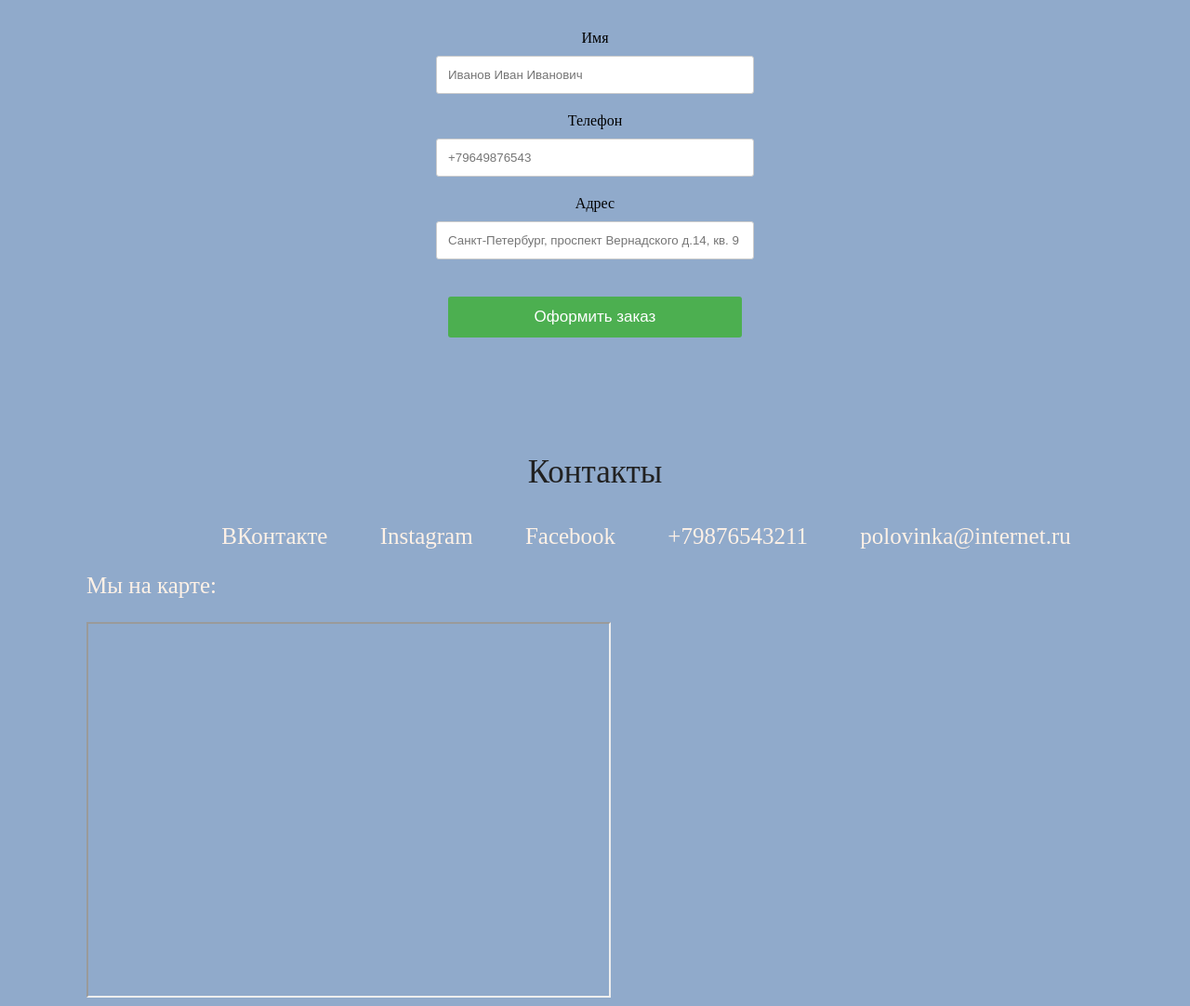
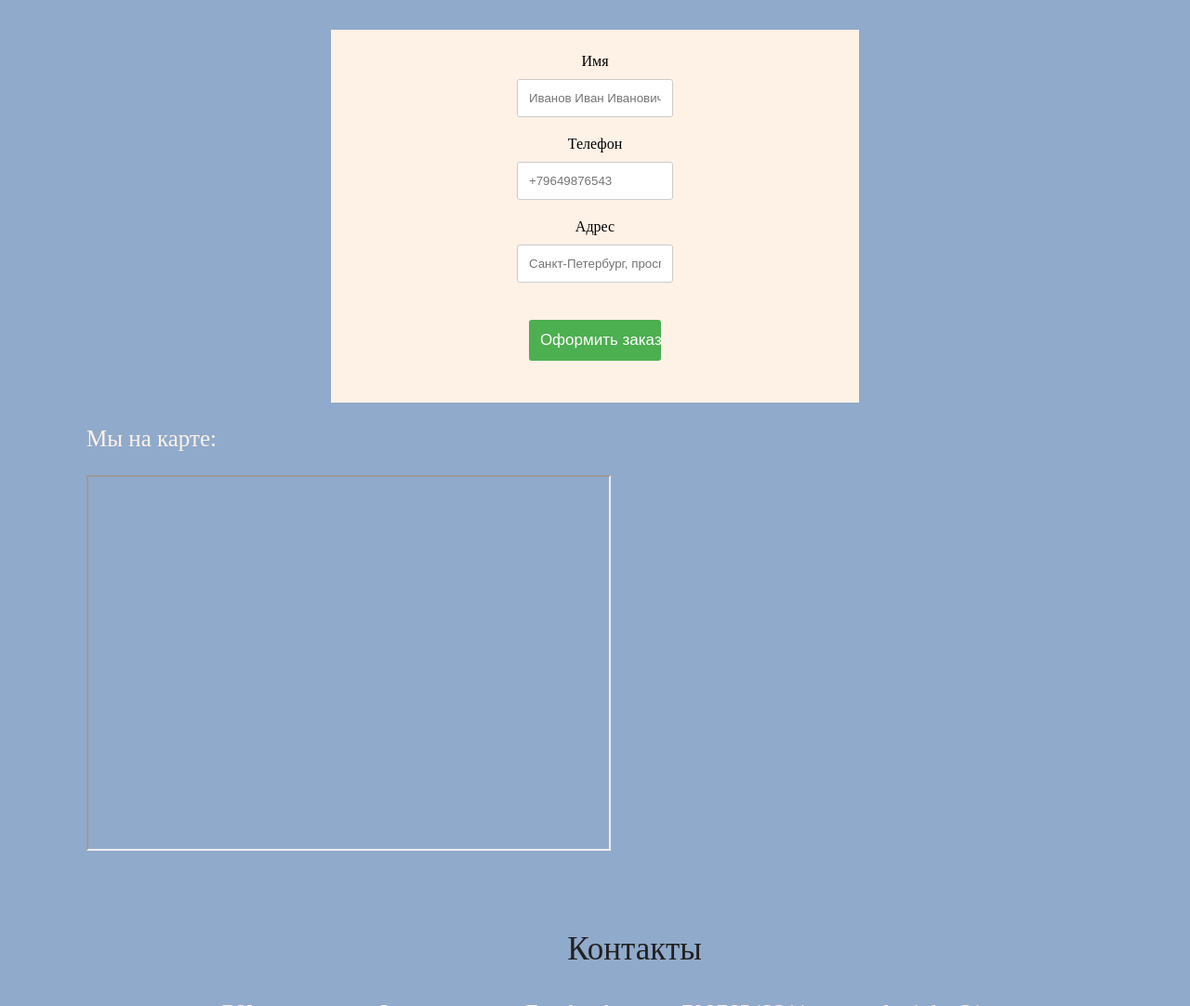
Before and after one commit to imsureyoudontneedit/landing-page, a plain HTML site: page index.html in a window 1280 px wide. Shown: the part 2285-3367 px from the top of the page at 93% size. Drawn offline with Linux system fonts and the light colour scheme; a web font is replaced by a local one.

Commit message:
Update 1.0
A few changes in css file

```diff
--- a/index.html
+++ b/index.html
@@ -100,20 +100,21 @@
 
 	<div class="offerform">
 			<form>
-            	<label for="fname"><i></i>Имя</label>
+            	<label for="fname">Имя</label>
             	<input type="text" id="fname" name="firstname" placeholder="Иванов Иван Иванович">
-            	<label for="telephone"><i></i> Телефон</label>
+            	<label for="telephone">Телефон</label>
            	    <input type="text" id="telephone" name="telephone" placeholder="+79649876543">
            	    <br>
-           	    <label for="telephone"><i></i>Адрес</label>
+           	    <label for="telephone">Адрес</label>
            	    <input type="text" id="telephone" name="telephone" placeholder="Санкт-Петербург, проспект Вернадского д.14, кв. 9">
            	    <br>
            	    <input type="submit" value="Оформить заказ" class="btn">
 			</form>
 	</div>
-
+	<footer class="contact">
+	<p>Мы на карте:</p>
+		<div style="position:relative;overflow:hidden;"<a href="https://yandex.ru/maps/2/saint-petersburg/category/college/184106236/?utm_medium=mapframe&utm_source=maps" style="color:#eee;font-size:12px;position:absolute;top:14px;"></a><a href="https://yandex.ru/maps/2/saint-petersburg/category/further_education/184106162/?utm_medium=mapframe&utm_source=maps" style="color:#eee;font-size:12px;position:absolute;top:28px;"></a><iframe src="https://yandex.ru/map-widget/v1/-/CCUqj2bppC" width="560" height="400" frameborder="1" allowfullscreen="true" style="position:relative;"></iframe></div>
 	<p class="header">Контакты</p>
-	<footer class="contact">
 		<menu type="none">
 				<li>ВКонтакте</li>
 				<li>Instagram</li>
@@ -122,8 +123,6 @@
 				<li>polovinka@internet.ru</li>
 		</menu>
 		<a name="contacts"></a>
-		<p>Мы на карте:</p>
-		<div style="position:relative;overflow:hidden;"<a href="https://yandex.ru/maps/2/saint-petersburg/category/college/184106236/?utm_medium=mapframe&utm_source=maps" style="color:#eee;font-size:12px;position:absolute;top:14px;"></a><a href="https://yandex.ru/maps/2/saint-petersburg/category/further_education/184106162/?utm_medium=mapframe&utm_source=maps" style="color:#eee;font-size:12px;position:absolute;top:28px;"></a><iframe src="https://yandex.ru/map-widget/v1/-/CCUqj2bppC" width="560" height="400" frameborder="1" allowfullscreen="true" style="position:relative;"></iframe></div>
 	</footer>
 </body>
 </html>
--- a/style.css
+++ b/style.css
@@ -16,6 +16,10 @@
 @font-face {
 	font-family: MulishB;
 	src: url("fonts/Mulish/Mulish-Bold.ttf");
+}
+
+html {
+	scroll-behavior: smooth;
 }
 
 body {
@@ -175,7 +179,7 @@ a {
 
 button {
 	height: 50px;
-	width: 200px;
+	width: 300px;
 	font-size: 25px;
 	font-family: sans-serif;
 	margin-bottom: 20px;
@@ -184,9 +188,13 @@ button {
 }
 
 .offerform {
+	margin: 0 auto;
 	padding-bottom: 25px;
 	text-align: center;
 	font-family: Exo2;
+	max-width: 45%;
+	background-color: #FEF1E6;
+	padding-top: 25px;
 }
 
 input[type=text] {
```
